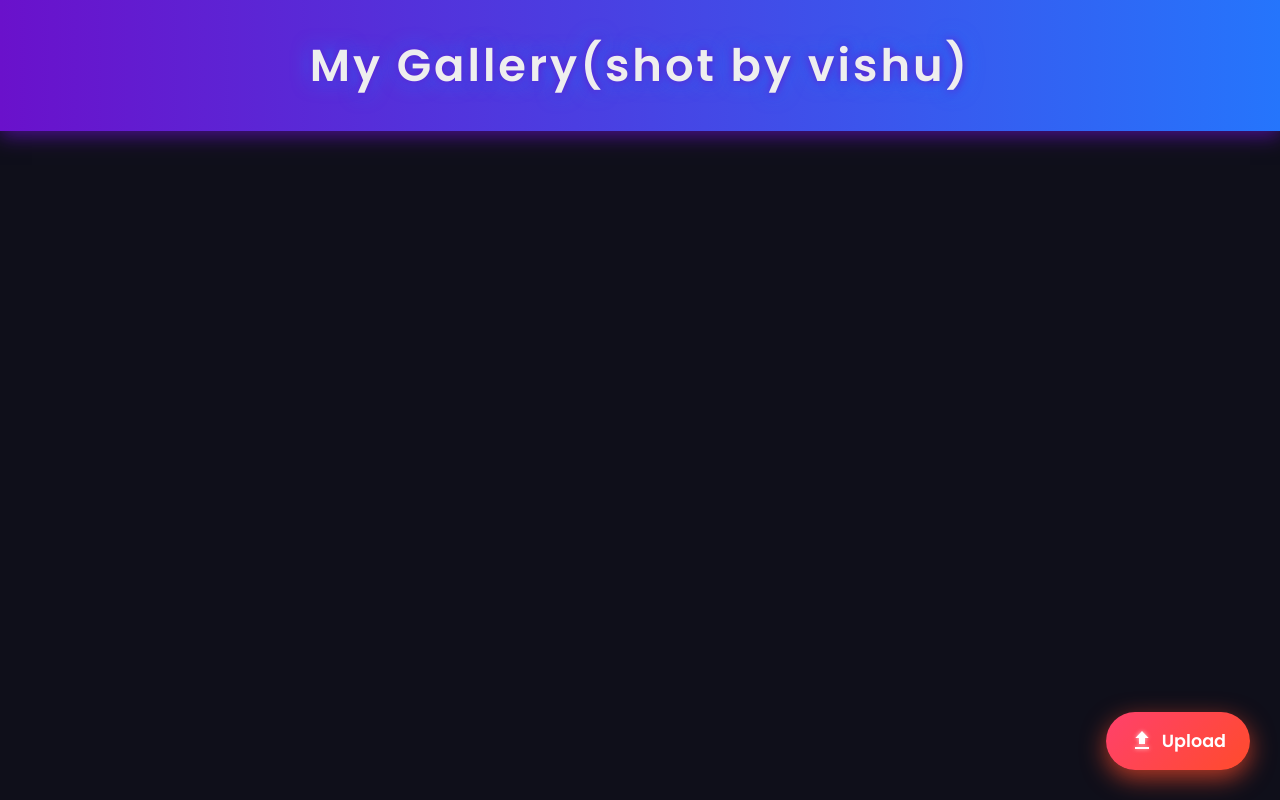
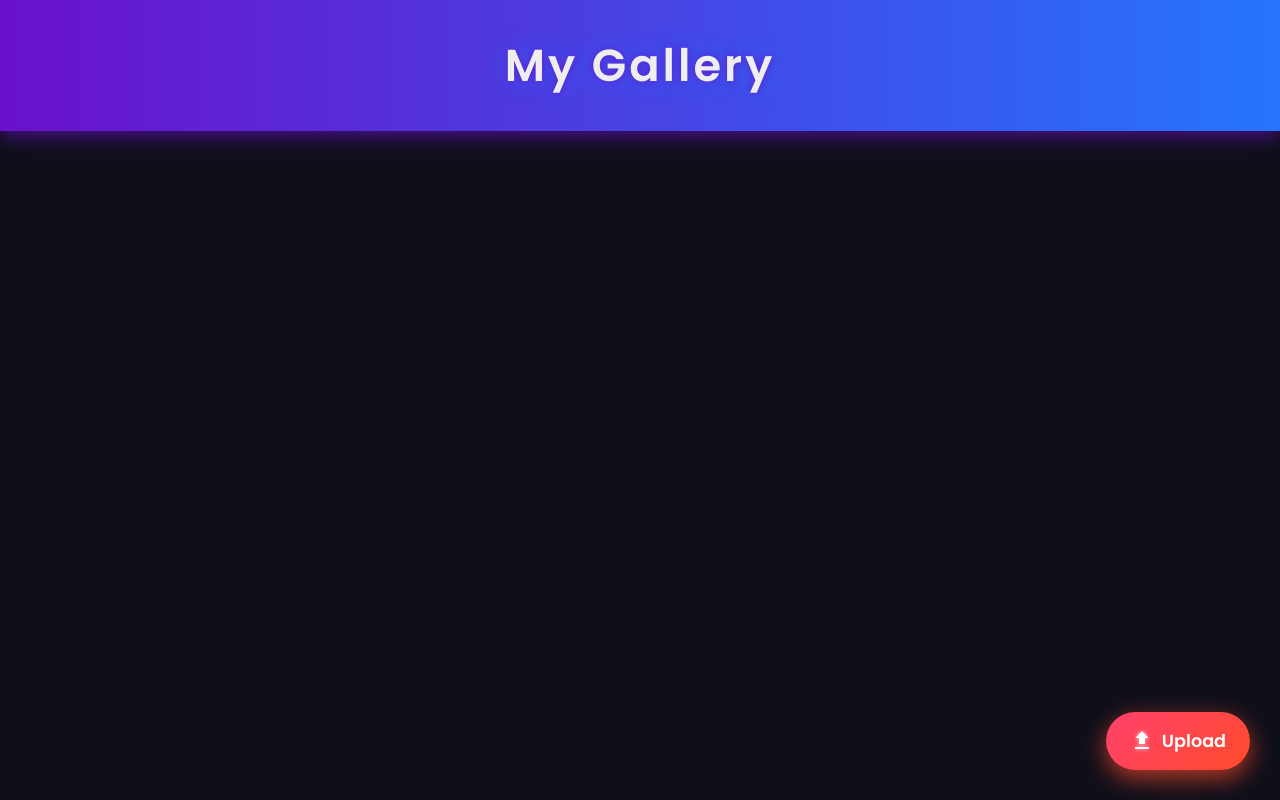
Before and after one commit to vishu830344/My-Gallery, a plain HTML site: page index.html in a window 1280 px wide. Drawn offline with Linux system fonts and the light colour scheme.

Commit message:
Update and rename My gallery.html to index.html

```diff
--- a/My gallery.html
+++ b/index.html
@@ -3,7 +3,7 @@
 <head>
 <meta charset="UTF-8" />
 <meta name="viewport" content="width=device-width, initial-scale=1" />
-<title>My Gallery(shot by vishu)</title>
+<title>My Gallery</title>
 <style>
   @import url('https://fonts.googleapis.com/css2?family=Poppins:wght@300;600&display=swap');
 
@@ -267,7 +267,7 @@
 <body>
 
 <header>
-  <h1>My Gallery(shot by vishu)</h1>
+  <h1>My Gallery</h1>
 </header>
 
 <!-- Floating Upload Button -->
@@ -469,4 +469,5 @@
 </script>
 
 </body>
+
 </html>
```
